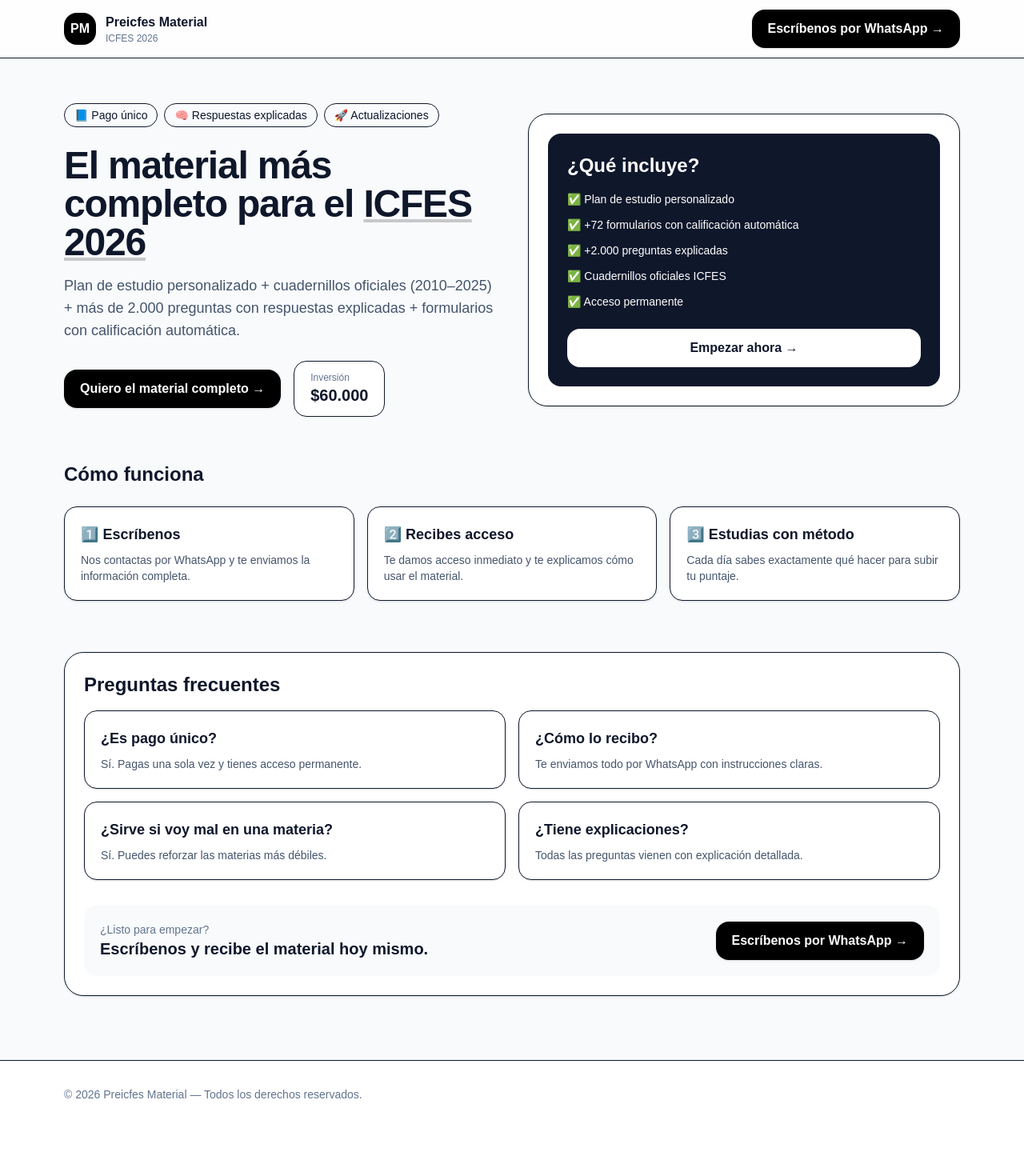
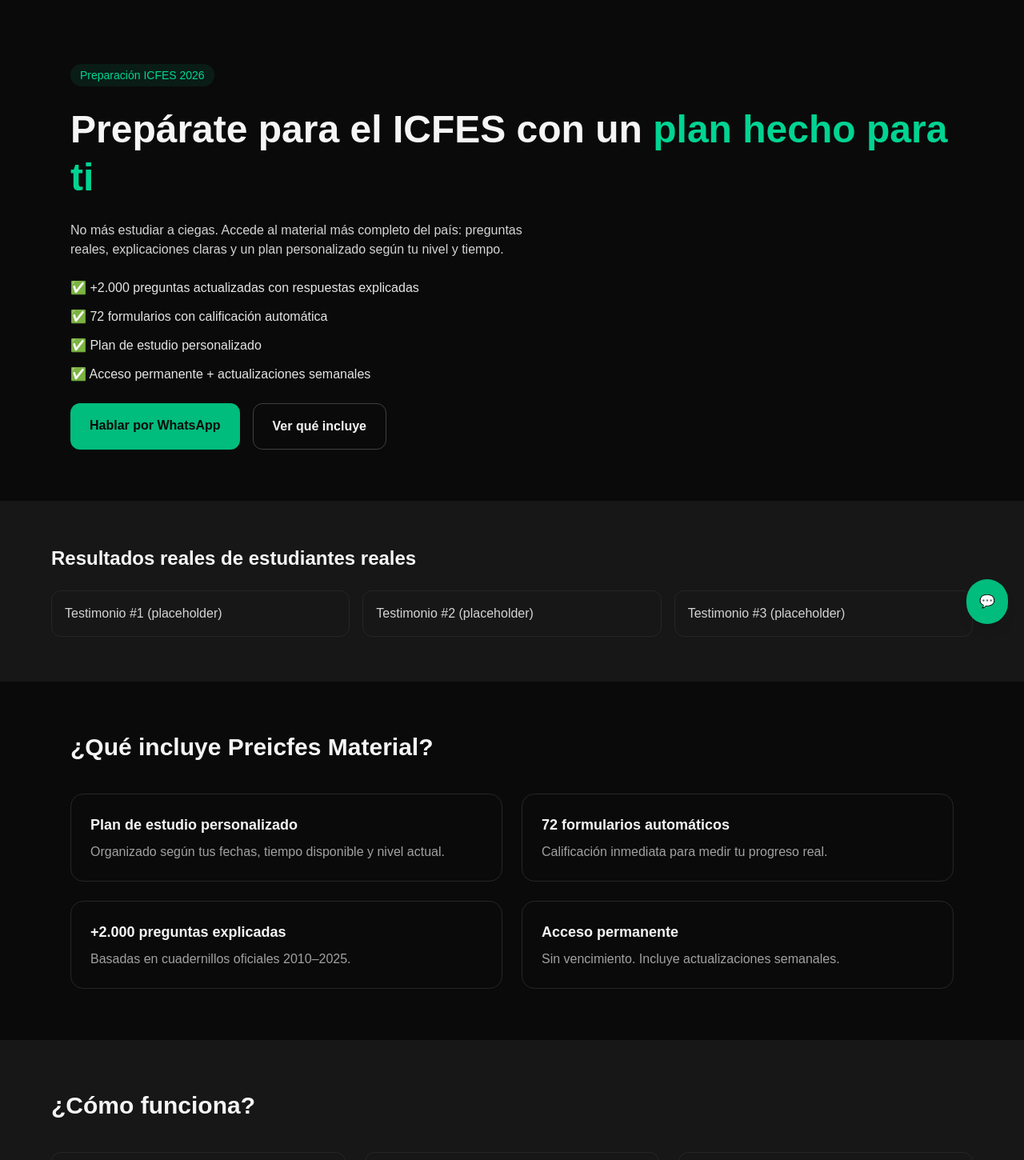
Before and after one commit to ivannk12/preicfes-landing, a Next.js app: page / in a window 1280 px wide. Shown: the top 1450 px of the page at 80% size. Before the commit the page ends 1410 px from the top, so only its background shows below. Built offline with nearby package versions, Linux system fonts and the light colour scheme.

Commit message:
Landing v1

```diff
--- a/app/page.tsx
+++ b/app/page.tsx
@@ -1,179 +1,232 @@
 // app/page.tsx
-import React from "react";
+// Preicfes Material – Landing Page (Mobile First, CRO-focused)
 
-const WHATSAPP_LINK =
-  "https://wa.link/icfesmaterial";
-const PRICE = "$60.000";
+import type { Metadata } from "next";
 
-function Badge({ children }: { children: React.ReactNode }) {
+/* =====================
+   CONFIGURACIÓN GLOBAL
+===================== */
+
+const WHATSAPP_NUMBER = "573000000000"; // ← CAMBIA AQUÍ
+const WHATSAPP_MESSAGE = "Hola, quiero información sobre Preicfes Material y el plan personalizado.";
+const WHATSAPP_LINK = `https://wa.me/${WHATSAPP_NUMBER}?text=${encodeURIComponent(WHATSAPP_MESSAGE)}`;
+
+export const metadata: Metadata = {
+  title: "Preicfes Material | Prepárate para el ICFES con ventaja real",
+  description:
+    "Plan de estudio personalizado, +2.000 preguntas explicadas, formularios automáticos y actualizaciones semanales. Prepárate para el ICFES con Preicfes Material.",
+  openGraph: {
+    title: "Preicfes Material",
+    description:
+      "La preparación ICFES más completa y clara: plan personalizado, preguntas explicadas y acompañamiento.",
+    url: "https://www.preicfesmaterial.com",
+    siteName: "Preicfes Material",
+    locale: "es_CO",
+    type: "website",
+  },
+};
+
+/* =====================
+   PÁGINA PRINCIPAL
+===================== */
+
+export default function Page() {
   return (
-    <span className="inline-flex items-center rounded-full border px-3 py-1 text-sm">
-      {children}
-    </span>
+    <main className="min-h-screen bg-neutral-950 text-neutral-100">
+      <Hero />
+      <SocialProof />
+      <Includes />
+      <HowItWorks />
+      <ForWho />
+      <FAQs />
+      <FinalCTA />
+      <Footer />
+      <FloatingWhatsApp />
+    </main>
   );
 }
 
-function Card({
-  title,
-  children,
-}: {
-  title: string;
-  children: React.ReactNode;
-}) {
-  return (
-    <div className="rounded-2xl border bg-white p-5 shadow-sm">
-      <h3 className="text-lg font-semibold">{title}</h3>
-      <div className="mt-2 text-sm text-slate-600">{children}</div>
-    </div>
-  );
-}
+/* =====================
+   SECCIONES
+===================== */
 
-function CTA({ label = "Escríbenos por WhatsApp" }: { label?: string }) {
-  return (
+const Hero = () => (
+  <section className="px-6 pt-20 pb-16 max-w-6xl mx-auto">
+    <div className="flex flex-col gap-6">
+      <span className="inline-block w-fit rounded-full bg-emerald-500/10 px-3 py-1 text-sm text-emerald-400">
+        Preparación ICFES 2026
+      </span>
+      <h1 className="text-4xl md:text-5xl font-bold leading-tight">
+        Prepárate para el ICFES con un <span className="text-emerald-400">plan hecho para ti</span>
+      </h1>
+      <p className="text-neutral-300 max-w-xl">
+        No más estudiar a ciegas. Accede al material más completo del país: preguntas reales,
+        explicaciones claras y un plan personalizado según tu nivel y tiempo.
+      </p>
+      <ul className="grid gap-3 text-neutral-200">
+        <li>✅ +2.000 preguntas actualizadas con respuestas explicadas</li>
+        <li>✅ 72 formularios con calificación automática</li>
+        <li>✅ Plan de estudio personalizado</li>
+        <li>✅ Acceso permanente + actualizaciones semanales</li>
+      </ul>
+      <div className="flex gap-4 flex-col sm:flex-row">
         <a
           href={WHATSAPP_LINK}
-      target="_blank"
-      rel="noreferrer"
-      className="inline-flex items-center justify-center rounded-2xl bg-black px-5 py-3 text-base font-semibold text-white shadow-sm transition hover:opacity-90"
+          className="rounded-xl bg-emerald-500 px-6 py-4 text-center font-semibold text-neutral-950 hover:bg-emerald-400 transition"
         >
-      {label} →
+          Hablar por WhatsApp
         </a>
-  );
-}
-
-export default function Page() {
-  return (
-    <main className="min-h-screen bg-slate-50 text-slate-900">
-      {/* Header */}
-      <header className="sticky top-0 z-50 border-b bg-white/80 backdrop-blur">
-        <div className="mx-auto flex max-w-6xl items-center justify-between px-4 py-3">
-          <div className="flex items-center gap-3">
-            <div className="grid h-10 w-10 place-items-center rounded-2xl bg-black text-white font-bold">
-              PM
-            </div>
-            <div>
-              <div className="font-semibold">Preicfes Material</div>
-              <div className="text-xs text-slate-500">ICFES 2026</div>
-            </div>
-          </div>
-          <CTA />
-        </div>
-      </header>
-
-      {/* Hero */}
-      <section className="mx-auto max-w-6xl px-4 py-14">
-        <div className="grid gap-10 lg:grid-cols-2 lg:items-center">
-          <div>
-            <div className="flex flex-wrap gap-2">
-              <Badge>📘 Pago único</Badge>
-              <Badge>🧠 Respuestas explicadas</Badge>
-              <Badge>🚀 Actualizaciones</Badge>
-            </div>
-
-            <h1 className="mt-6 text-4xl font-extrabold tracking-tight sm:text-5xl">
-              El material más completo para el{" "}
-              <span className="underline decoration-black/20">
-                ICFES 2026
-              </span>
-            </h1>
-
-            <p className="mt-4 text-lg text-slate-600">
-              Plan de estudio personalizado + cuadernillos oficiales (2010–2025)
-              + más de 2.000 preguntas con respuestas explicadas + formularios con
-              calificación automática.
-            </p>
-
-            <div className="mt-6 flex flex-col gap-4 sm:flex-row sm:items-center">
-              <CTA label="Quiero el material completo" />
-              <div className="rounded-2xl border bg-white px-5 py-3">
-                <div className="text-xs text-slate-500">Inversión</div>
-                <div className="text-xl font-bold">{PRICE}</div>
-              </div>
-            </div>
-          </div>
-
-          {/* Right block */}
-          <div className="rounded-3xl border bg-white p-6 shadow-sm">
-            <div className="rounded-2xl bg-slate-900 p-6 text-white">
-              <h3 className="text-2xl font-bold">¿Qué incluye?</h3>
-              <ul className="mt-4 space-y-3 text-sm">
-                <li>✅ Plan de estudio personalizado</li>
-                <li>✅ +72 formularios con calificación automática</li>
-                <li>✅ +2.000 preguntas explicadas</li>
-                <li>✅ Cuadernillos oficiales ICFES</li>
-                <li>✅ Acceso permanente</li>
-              </ul>
-              <div className="mt-6">
         <a
-                  href={WHATSAPP_LINK}
-                  target="_blank"
-                  rel="noreferrer"
-                  className="block rounded-2xl bg-white px-5 py-3 text-center font-semibold text-slate-900"
+          href="#includes"
+          className="rounded-xl border border-neutral-700 px-6 py-4 text-center font-semibold hover:bg-neutral-900 transition"
         >
-                  Empezar ahora →
+          Ver qué incluye
         </a>
       </div>
     </div>
+  </section>
+);
+
+const SocialProof = () => (
+  <section className="px-6 py-14 bg-neutral-900">
+    <div className="max-w-6xl mx-auto">
+      <h2 className="text-2xl font-semibold mb-6">Resultados reales de estudiantes reales</h2>
+      <div className="grid gap-4 md:grid-cols-3">
+        {[1, 2, 3].map((i) => (
+          <div
+            key={i}
+            className="rounded-xl border border-neutral-800 p-4 text-neutral-300"
+          >
+            Testimonio #{i} (placeholder)
+          </div>
+        ))}
       </div>
     </div>
   </section>
+);
 
-      {/* How it works */}
-      <section className="mx-auto max-w-6xl px-4 pb-16">
-        <h2 className="text-2xl font-bold">Cómo funciona</h2>
-        <div className="mt-6 grid gap-4 md:grid-cols-3">
-          <Card title="1️⃣ Escríbenos">
-            Nos contactas por WhatsApp y te enviamos la información completa.
-          </Card>
-          <Card title="2️⃣ Recibes acceso">
-            Te damos acceso inmediato y te explicamos cómo usar el material.
-          </Card>
-          <Card title="3️⃣ Estudias con método">
-            Cada día sabes exactamente qué hacer para subir tu puntaje.
-          </Card>
+const Includes = () => (
+  <section id="includes" className="px-6 py-16 max-w-6xl mx-auto">
+    <h2 className="text-3xl font-bold mb-10">¿Qué incluye Preicfes Material?</h2>
+    <div className="grid gap-6 md:grid-cols-2">
+      {[
+        {
+          title: "Plan de estudio personalizado",
+          desc: "Organizado según tus fechas, tiempo disponible y nivel actual.",
+        },
+        {
+          title: "72 formularios automáticos",
+          desc: "Calificación inmediata para medir tu progreso real.",
+        },
+        {
+          title: "+2.000 preguntas explicadas",
+          desc: "Basadas en cuadernillos oficiales 2010–2025.",
+        },
+        {
+          title: "Acceso permanente",
+          desc: "Sin vencimiento. Incluye actualizaciones semanales.",
+        },
+      ].map((item) => (
+        <div
+          key={item.title}
+          className="rounded-2xl border border-neutral-800 p-6 hover:border-emerald-500/40 transition"
+        >
+          <h3 className="font-semibold text-lg mb-2">{item.title}</h3>
+          <p className="text-neutral-400">{item.desc}</p>
+        </div>
+      ))}
     </div>
   </section>
+);
 
-      {/* FAQ */}
-      <section className="mx-auto max-w-6xl px-4 pb-20">
-        <div className="rounded-3xl border bg-white p-6 shadow-sm">
-          <h2 className="text-2xl font-bold">Preguntas frecuentes</h2>
-          <div className="mt-4 grid gap-4 md:grid-cols-2">
-            <Card title="¿Es pago único?">
-              Sí. Pagas una sola vez y tienes acceso permanente.
-            </Card>
-            <Card title="¿Cómo lo recibo?">
-              Te enviamos todo por WhatsApp con instrucciones claras.
-            </Card>
-            <Card title="¿Sirve si voy mal en una materia?">
-              Sí. Puedes reforzar las materias más débiles.
-            </Card>
-            <Card title="¿Tiene explicaciones?">
-              Todas las preguntas vienen con explicación detallada.
-            </Card>
+const HowItWorks = () => (
+  <section className="px-6 py-16 bg-neutral-900">
+    <div className="max-w-6xl mx-auto">
+      <h2 className="text-3xl font-bold mb-10">¿Cómo funciona?</h2>
+      <ol className="grid gap-6 md:grid-cols-3">
+        <li className="rounded-xl border border-neutral-800 p-6">
+          <span className="text-emerald-400 font-bold">1.</span>
+          <p className="mt-2">Escribes por WhatsApp y te orientamos según tu caso.</p>
+        </li>
+        <li className="rounded-xl border border-neutral-800 p-6">
+          <span className="text-emerald-400 font-bold">2.</span>
+          <p className="mt-2">Recibes tu plan y acceso completo al material.</p>
+        </li>
+        <li className="rounded-xl border border-neutral-800 p-6">
+          <span className="text-emerald-400 font-bold">3.</span>
+          <p className="mt-2">Estudias con estrategia y mides tu avance real.</p>
+        </li>
+      </ol>
     </div>
+  </section>
+);
 
-          <div className="mt-8 flex flex-col gap-4 sm:flex-row sm:items-center sm:justify-between rounded-2xl bg-slate-50 p-5">
-            <div>
-              <div className="text-sm text-slate-500">
-                ¿Listo para empezar?
+const ForWho = () => (
+  <section className="px-6 py-16 max-w-6xl mx-auto">
+    <h2 className="text-3xl font-bold mb-10">¿Para quién es?</h2>
+    <div className="grid gap-6 md:grid-cols-3">
+      <div className="rounded-xl border border-neutral-800 p-6">🎓 Estudiantes que quieren subir su puntaje</div>
+      <div className="rounded-xl border border-neutral-800 p-6">👨‍👩‍👧 Padres que buscan un método serio y guiado</div>
+      <div className="rounded-xl border border-neutral-800 p-6">📘 Docentes que apoyan con material actualizado</div>
     </div>
-              <div className="text-xl font-bold">
-                Escríbenos y recibe el material hoy mismo.
-              </div>
-            </div>
-            <CTA />
+  </section>
+);
+
+const FAQs = () => (
+  <section className="px-6 py-16 bg-neutral-900">
+    <div className="max-w-4xl mx-auto">
+      <h2 className="text-3xl font-bold mb-8">Preguntas frecuentes</h2>
+      <div className="space-y-4">
+        <FAQ q="¿Sirve si voy mal en el colegio?" a="Sí. El plan se adapta a tu nivel actual." />
+        <FAQ q="¿Es solo para 11°?" a="No. Funciona desde 9° en adelante." />
+        <FAQ q="¿Cuánto tiempo tengo acceso?" a="Acceso permanente." />
+        <FAQ q="¿Es digital?" a="Sí, todo es online y accesible desde cualquier dispositivo." />
       </div>
     </div>
   </section>
+);
 
-      {/* Footer */}
-      <footer className="border-t bg-white">
-        <div className="mx-auto max-w-6xl px-4 py-8 text-sm text-slate-500">
-          © {new Date().getFullYear()} Preicfes Material — Todos los derechos
-          reservados.
+const FAQ = ({ q, a }: { q: string; a: string }) => (
+  <div className="rounded-xl border border-neutral-800 p-4">
+    <p className="font-semibold">{q}</p>
+    <p className="text-neutral-400 mt-2">{a}</p>
+  </div>
+);
+
+const FinalCTA = () => (
+  <section className="px-6 py-20 text-center max-w-3xl mx-auto">
+    <h2 className="text-3xl md:text-4xl font-bold mb-4">
+      Empieza hoy a prepararte con ventaja
+    </h2>
+    <p className="text-neutral-400 mb-8">
+      Cada punto cuenta. No dejes tu resultado al azar.
+    </p>
+    <a
+      href={WHATSAPP_LINK}
+      className="inline-block rounded-xl bg-emerald-500 px-8 py-4 font-semibold text-neutral-950 hover:bg-emerald-400 transition"
+    >
+      Hablar por WhatsApp
+    </a>
+  </section>
+);
+
+const Footer = () => (
+  <footer className="px-6 py-10 border-t border-neutral-800 text-sm text-neutral-500">
+    <div className="max-w-6xl mx-auto flex flex-col gap-4 md:flex-row md:justify-between">
+      <p>© {new Date().getFullYear()} Preicfes Material</p>
+      <a href={WHATSAPP_LINK} className="hover:text-neutral-300">
+        Contacto
+      </a>
     </div>
   </footer>
-    </main>
 );
-}
+
+const FloatingWhatsApp = () => (
+  <a
+    href={WHATSAPP_LINK}
+    className="fixed bottom-5 right-5 rounded-full bg-emerald-500 p-4 shadow-lg text-neutral-950 hover:bg-emerald-400 transition"
+    aria-label="WhatsApp"
+  >
+    💬
+  </a>
+);
```
Lines whose indentation alone changed are shown as unchanged.
